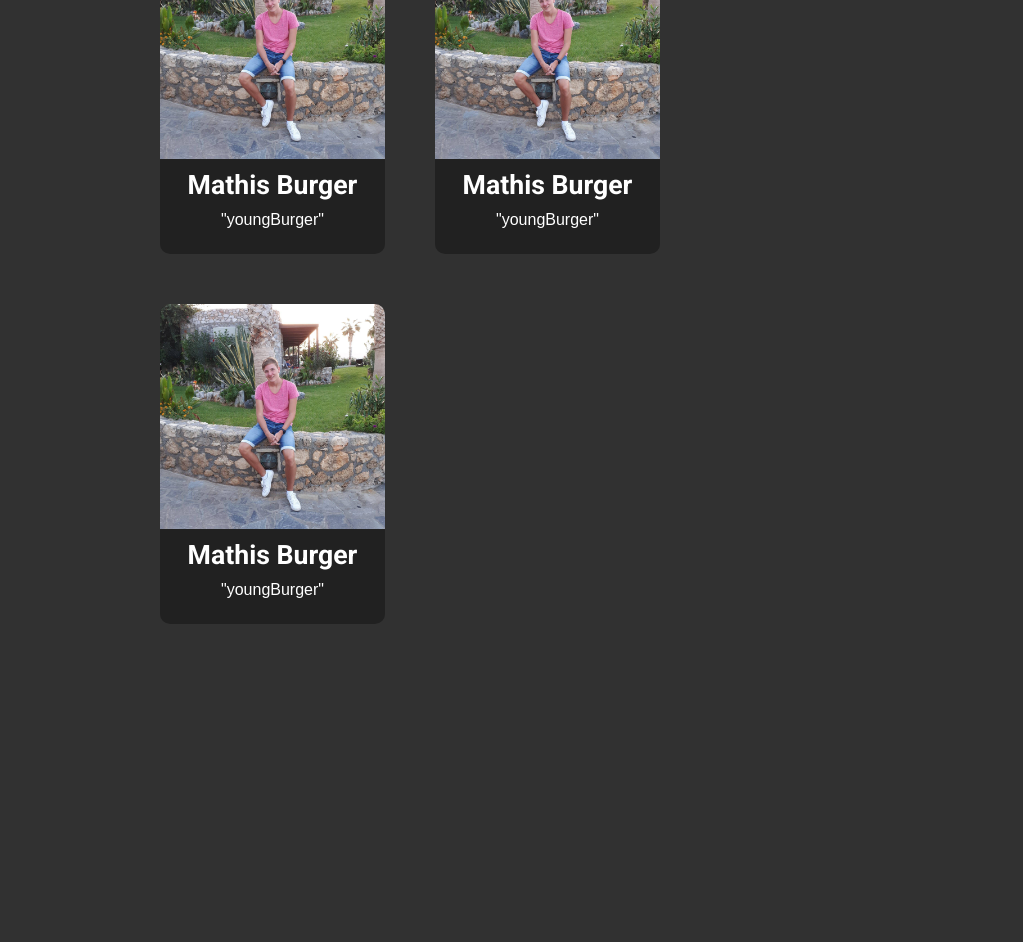
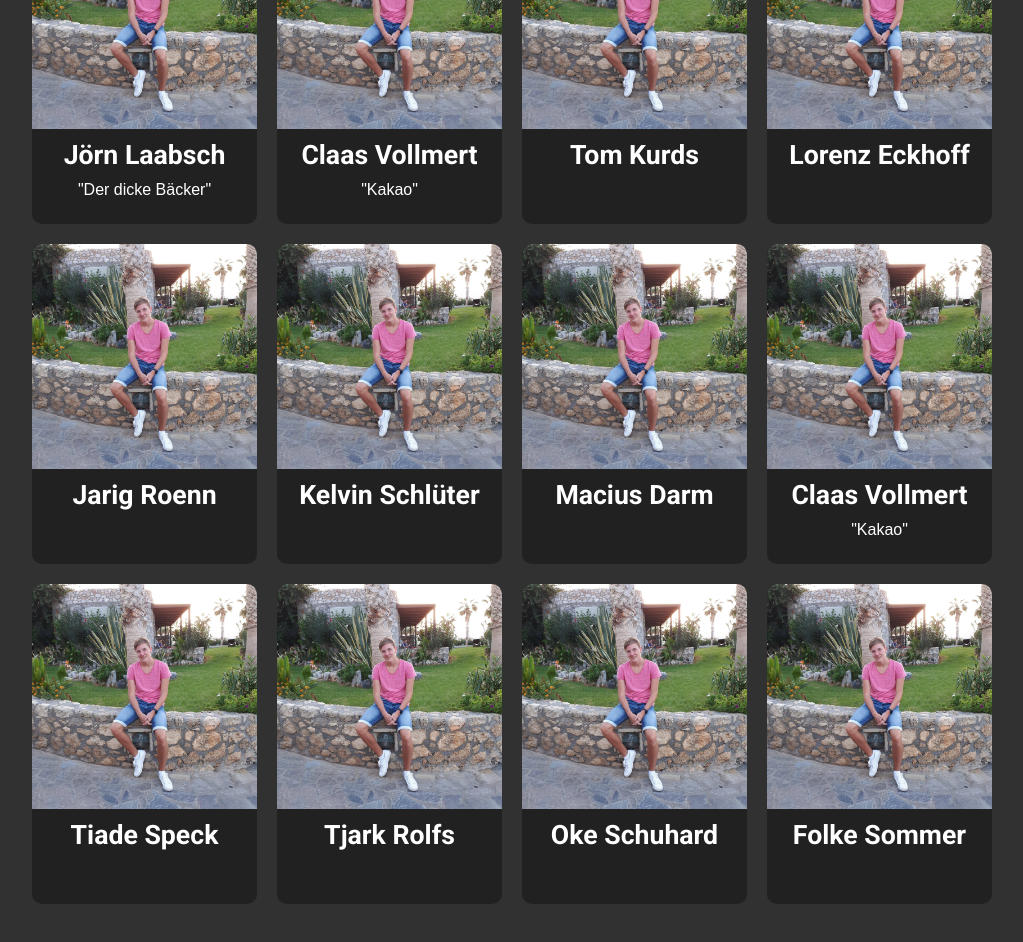
Before and after one commit to MathisBurger/wuelstephan-web, a Next.js app: page / in a window 1280 px wide. Shown: the part 1820-2762 px from the top of the page, without its empty margins (96-1119 px from the left). Before the commit the page ends 2544 px from the top, so only its background shows below. Built offline with nearby package versions, Linux system fonts and the light colour scheme.

Commit message:
[BUGFIX] implemented all members

```diff
--- a/components/MemberCard.tsx
+++ b/components/MemberCard.tsx
@@ -14,9 +14,9 @@ const MemberCard = ({imgUrl, name, nickname}: MemberCardProps) => {
         <div className={style.memberCard}>
             <img src={imgUrl} alt="profile-picture" />
             <h3>{name}</h3>
-            <p>&quot;{nickname}&quot;</p>
+            {nickname ? <p>&quot;{nickname}&quot;</p> : <p />}
         </div>
-    )
-}
+    );
+};
 
 export default MemberCard;
--- a/components/MemberComponent.tsx
+++ b/components/MemberComponent.tsx
@@ -6,29 +6,84 @@ const MemberComponent = ()  => {
 
     const members: MemberCardProps[] = [
         {
-            imgUrl: '/member/mathis-burger.jpg',
+            imgUrl: '/member/mathis-burger.png',
             name: 'Mathis Burger',
             nickname: 'youngBurger'
         },
         {
             imgUrl: '/member/mathis-burger.jpg',
             name: 'Tinus Trede',
-            nickname: 'Der Daddler'
+            nickname: 'Daddelo'
+        },
+        {
+            imgUrl: '/member/eric-peters.png',
+            name: 'Eric Peters',
+            nickname: 'EP'
         },
         {
             imgUrl: '/member/mathis-burger.jpg',
-            name: 'Mathis Burger',
-            nickname: 'youngBurger'
+            name: 'Peer Arndt',
+            nickname: 'Perzi'
         },
         {
             imgUrl: '/member/mathis-burger.jpg',
-            name: 'Mathis Burger',
-            nickname: 'youngBurger'
+            name: 'Jörn Laabsch',
+            nickname: 'Der dicke Bäcker'
         },
         {
             imgUrl: '/member/mathis-burger.jpg',
-            name: 'Mathis Burger',
-            nickname: 'youngBurger'
+            name: 'Claas Vollmert',
+            nickname: 'Kakao'
+        },
+        {
+            imgUrl: '/member/mathis-burger.jpg',
+            name: 'Tom Kurds',
+            nickname: ''
+        },
+        {
+            imgUrl: '/member/mathis-burger.jpg',
+            name: 'Lorenz Eckhoff',
+            nickname: ''
+        },
+        {
+            imgUrl: '/member/mathis-burger.jpg',
+            name: 'Jarig Roenn',
+            nickname: ''
+        },
+        {
+            imgUrl: '/member/mathis-burger.jpg',
+            name: 'Kelvin Schlüter',
+            nickname: ''
+        },
+        {
+            imgUrl: '/member/mathis-burger.jpg',
+            name: 'Macius Darm',
+            nickname: ''
+        },
+        {
+            imgUrl: '/member/mathis-burger.jpg',
+            name: 'Claas Vollmert',
+            nickname: 'Kakao'
+        },
+        {
+            imgUrl: '/member/mathis-burger.jpg',
+            name: 'Tiade Speck',
+            nickname: ''
+        },
+        {
+            imgUrl: '/member/mathis-burger.jpg',
+            name: 'Tjark Rolfs',
+            nickname: ''
+        },
+        {
+            imgUrl: '/member/mathis-burger.jpg',
+            name: 'Oke Schuhard',
+            nickname: ''
+        },
+        {
+            imgUrl: '/member/mathis-burger.jpg',
+            name: 'Folke Sommer',
+            nickname: ''
         }
     ]
 
--- a/styles/MemberComponent.module.css
+++ b/styles/MemberComponent.module.css
@@ -7,11 +7,11 @@
 }
 
 .componentContainer {
-    width: 60%;
+    width: 80%;
     height: fit-content;
     display: flex;
     flex-direction: row;
-    gap: 50px;
+    gap: 20px;
     flex-wrap: wrap;
     padding-bottom: 50px;
     align-items: center;
```
Also changed, not shown: public/member/eric-peters.png (added), public/member/mathis-burger.png (added).
